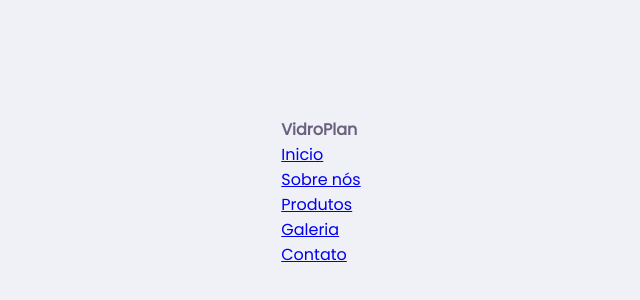
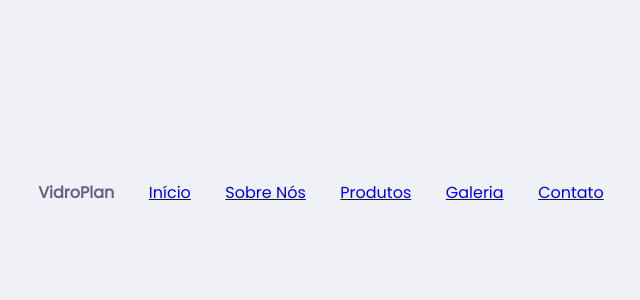
Before and after one commit to joaoborsari/VidroPlan, a React (Create React App) app in the folder web/: page / in a window 1280 px wide. Shown: the part 208-508 px from the top of the page, without its empty margins (319-959 px from the left). Built offline with nearby package versions, Linux system fonts and the light colour scheme.

Commit message:
BABU refactor

```diff
--- a/web/src/components/PageHeader/index.tsx
+++ /dev/null
@@ -1,29 +0,0 @@
-import React from 'react';
-import { Link } from 'react-router-dom';
-
-function PageHeader() {
-  return (
-    <nav>
-      <div className="top-bar-container">
-        <p className="logo"><strong>VidroPlan</strong></p>
-        <Link to="/">
-          <p>Inicio</p>
-        </Link>
-        <Link to="/">
-          <p>Sobre nós</p>
-        </Link>
-        <Link to="/">
-          <p>Produtos</p>
-        </Link>
-        <Link to="/">
-          <p>Galeria</p>
-        </Link>
-        <Link to="/">
-          <p>Contato</p>
-        </Link>
-      </div>
-    </nav>
-  );
-}
-
-export default PageHeader;
--- /dev/null
+++ b/web/src/modules/PageHeader/components/NavBar/index.tsx
@@ -0,0 +1,21 @@
+import React from "react";
+import "./styles.css";
+import { NavBarItem } from "../NavBarItem";
+import { myRoutes } from "../../constants";
+
+function PageHeader() {
+  return (
+    <nav>
+      <div className='top-bar-container'>
+        <p className='logo'>
+          <strong>VidroPlan</strong>
+        </p>
+        {myRoutes.map((element) => (
+          <NavBarItem pageName={element.title} link={element.link} />
+        ))}
+      </div>
+    </nav>
+  );
+}
+
+export default PageHeader;
--- /dev/null
+++ b/web/src/modules/PageHeader/components/NavBar/styles.css
@@ -0,0 +1,5 @@
+.top-bar-container {
+  width: 600px;
+  display: flex;
+  justify-content: space-around;
+}
--- /dev/null
+++ b/web/src/modules/PageHeader/components/NavBarItem/index.tsx
@@ -0,0 +1,15 @@
+import React from "react";
+import { Link } from "react-router-dom";
+
+interface navBarProps {
+  pageName: string;
+  link: string;
+}
+
+export const NavBarItem: React.FC<navBarProps> = (props) => {
+  return (
+    <Link to={props.link}>
+      <p>{props.pageName}</p>
+    </Link>
+  );
+};
--- /dev/null
+++ b/web/src/modules/PageHeader/constants/index.ts
@@ -0,0 +1,27 @@
+export interface myRoutesInterface {
+  title: string;
+  link: string;
+}
+
+export const myRoutes = [
+  {
+    title: "Início",
+    link: "/",
+  },
+  {
+    title: "Sobre Nós",
+    link: "/",
+  },
+  {
+    title: "Produtos",
+    link: "/",
+  },
+  {
+    title: "Galeria",
+    link: "/",
+  },
+  {
+    title: "Contato",
+    link: "/",
+  },
+];
--- a/web/src/pages/Landing/index.tsx
+++ b/web/src/pages/Landing/index.tsx
@@ -1,10 +1,8 @@
 import React from "react";
-import PageHeader from "../../components/PageHeader";
+import NavBar from "../../modules/PageHeader/components/NavBar";
 
 function Landing() {
-  return (
-    <PageHeader></PageHeader>
-  );
+  return <NavBar />;
 }
 
 export default Landing;
```
Also changed, not shown: web/src/components/PageHeader/styles.css (deleted), 2 other files (tests, documents, lock files or other folders).
